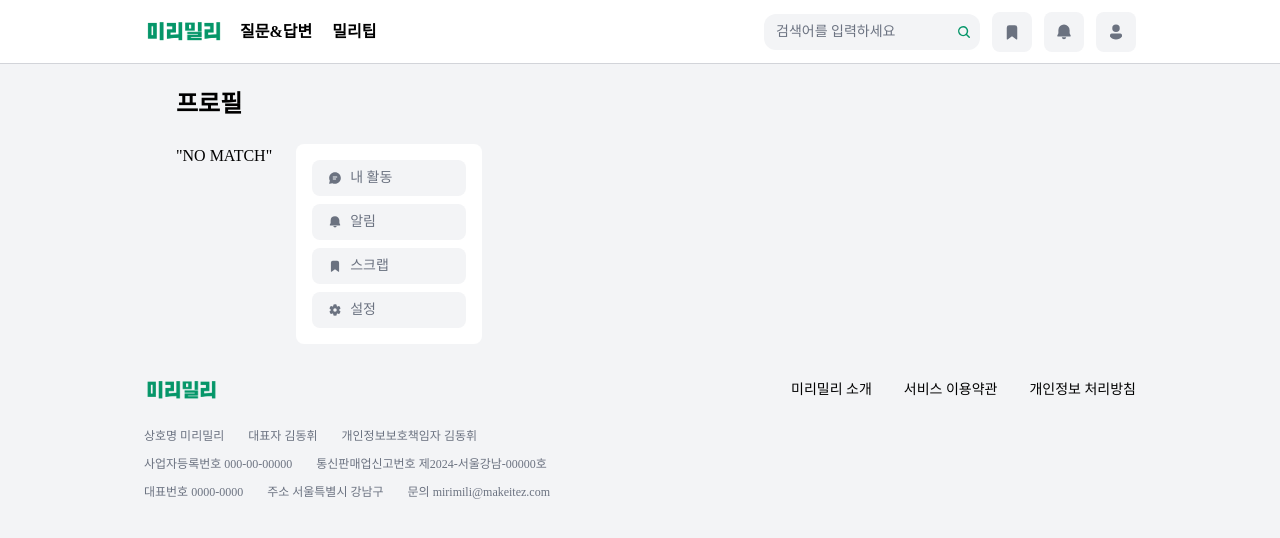
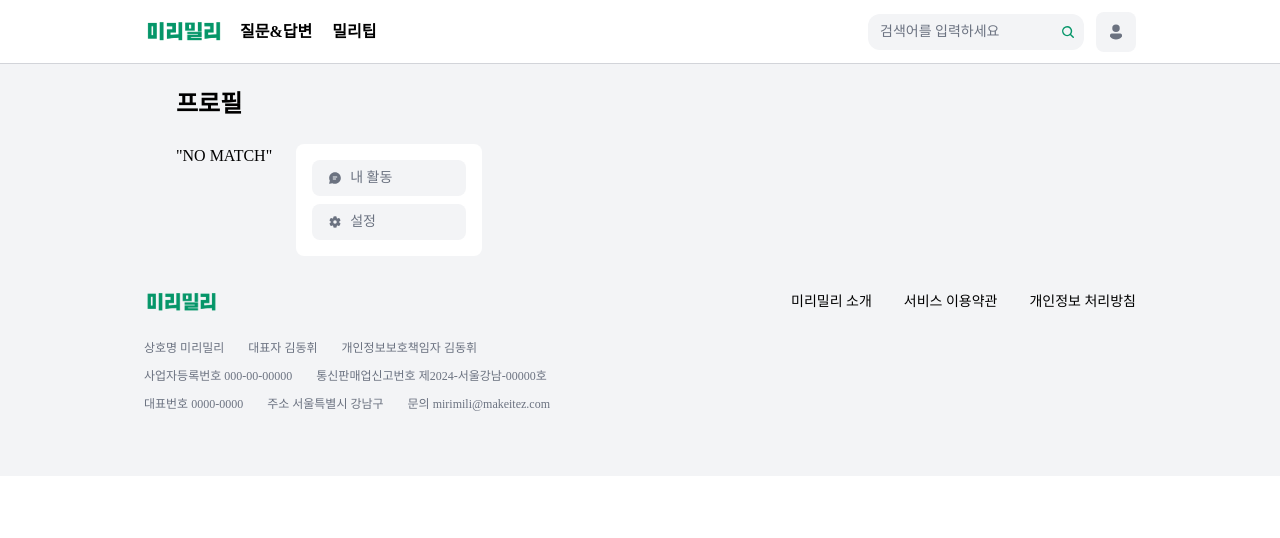
Before and after one commit to jaeminahn/mirimili-frontend, a React (Create React App) app: page /users/mypage in a window 1280 px wide. Shown: the top 538 px of the page. Built offline with nearby package versions, Linux system fonts and the light colour scheme.

Commit message:
minimize

```diff
--- a/src/components/molecules/BadgeButtons.tsx
+++ b/src/components/molecules/BadgeButtons.tsx
@@ -4,8 +4,8 @@ import { Icon } from "@iconify/react";
 
 const menuItems = [
   { icon: "fluent:chat-24-filled", label: "내 활동" },
-  { icon: "fluent:alert-24-filled", label: "알림" },
-  { icon: "fluent:bookmark-24-filled", label: "스크랩" },
+  //{ icon: "fluent:alert-24-filled", label: "알림" },
+  //{ icon: "fluent:bookmark-24-filled", label: "스크랩" },
   { icon: "fluent:settings-24-filled", label: "설정" }
 ];
 
@@ -22,6 +22,7 @@ export default function BadgeButtons() {
 
   return (
     <div className="flex items-center py-2 text-gray-500 gap-x-3">
+      {/*
       <Link
         to="/users/mypage"
         state={{ activeMenu: "스크랩" }}
@@ -37,6 +38,7 @@ export default function BadgeButtons() {
       >
         <Icon icon="fluent:alert-24-filled" className="text-lg" />
       </Link>
+      */}
 
       <button
         onClick={toggleMenu}
--- a/src/components/organisms/UsersSide.tsx
+++ b/src/components/organisms/UsersSide.tsx
@@ -9,8 +9,8 @@ interface UsersSideProps {
 const UsersSide: React.FC<UsersSideProps> = ({ activeMenu, setActiveMenu }) => {
   const menuItems = [
     { icon: "fluent:chat-24-filled", label: "내 활동" },
-    { icon: "fluent:alert-24-filled", label: "알림" },
-    { icon: "fluent:bookmark-24-filled", label: "스크랩" },
+    //{ icon: "fluent:alert-24-filled", label: "알림" },
+    //{ icon: "fluent:bookmark-24-filled", label: "스크랩" },
     { icon: "fluent:settings-24-filled", label: "설정" }
   ];
 
--- a/src/components/organisms/users/Activities.tsx
+++ b/src/components/organisms/users/Activities.tsx
@@ -115,6 +115,7 @@ export default function Activities() {
         </div>
       </div>
 
+      {/*
       <div className="grid grid-cols-2 gap-4 p-4 bg-white rounded-3xl">
         <div className="flex flex-col items-center p-6 bg-gray-100 rounded-xl">
           <p className="text-sm font-medium text-gray-600 mb-2">내 활동 점수</p>
@@ -128,6 +129,7 @@ export default function Activities() {
           <p className="text-2xl font-bold text-emerald-600">1,564위</p>
         </div>
       </div>
+      */}
 
       <div className="flex flex-col h-full gap-2 p-4 bg-white rounded-3xl">
         <div className="relative flex gap-4 border-b-2 border-gray-200">
--- a/src/components/routes/QuestionNew.tsx
+++ b/src/components/routes/QuestionNew.tsx
@@ -23,7 +23,7 @@ const initialFormState: QuestionFormType = {
 
 export default function QuestionNew() {
   const [form, setForm] = useState<QuestionFormType>(initialFormState);
-  const { loggedUser } = useAuth();
+  //const { loggedUser } = useAuth();
   const navigate = useNavigate();
 
   const changed =
@@ -34,7 +34,7 @@ export default function QuestionNew() {
       setForm((prev) => ({ ...prev, [key]: e.target.value }));
     };
 
-  const onSubmit = () => {
+  /*const onSubmit = () => {
     if (form.title === "") window.alert("제목을 입력해주세요.");
     else if (form.content === "") window.alert("내용을 입력해주세요.");
     else if (form.categoryId === 0) window.alert("카테고리를 지정해주세요.");
@@ -56,7 +56,7 @@ export default function QuestionNew() {
         );
       });
     }
-  };
+  };*/
 
   useEffect(() => {
     console.log(form);
@@ -69,7 +69,7 @@ export default function QuestionNew() {
         <div className="flex flex-col w-1/5 gap-2">
           <button
             className="flex justify-center px-6 py-3 text-sm font-semibold text-white rounded-lg bg-emerald-600 hover:bg-emerald-700"
-            onClick={onSubmit}
+            //onClick={onSubmit}
           >
             질문 등록하기
           </button>
--- a/src/components/routes/RouterSetup.tsx
+++ b/src/components/routes/RouterSetup.tsx
@@ -1,4 +1,4 @@
-import { Route, Routes } from "react-router-dom";
+import { Route, Routes, Navigate } from "react-router-dom";
 import Home from "./Home";
 import NoMatch from "./NoMatch";
 import Layout from "./Layout";
@@ -16,19 +16,19 @@ import ProtectedRoute from "./ProtectedRoute";
 export default function RouterSetup() {
   return (
     <Routes>
-      <Route index path="/" element={<Home />} />
+      <Route index element={<Navigate to="/questions" replace />} />
 
-      {/* Layout이 필요한 페이지 그룹 */}
       <Route path="/" element={<Layout />}>
         <Route index path="/questions" element={<Questions />} />
         <Route
           index
           path="/questions/new"
-          element={
+          element={<QuestionNew />}
+          /*element={
             <ProtectedRoute>
               <QuestionNew />
             </ProtectedRoute>
-          }
+          }*/
         />
         <Route index path="/questions/:id" element={<QuestionPost />} />
         <Route index path="/users/mypage" element={<Users />} />
```
